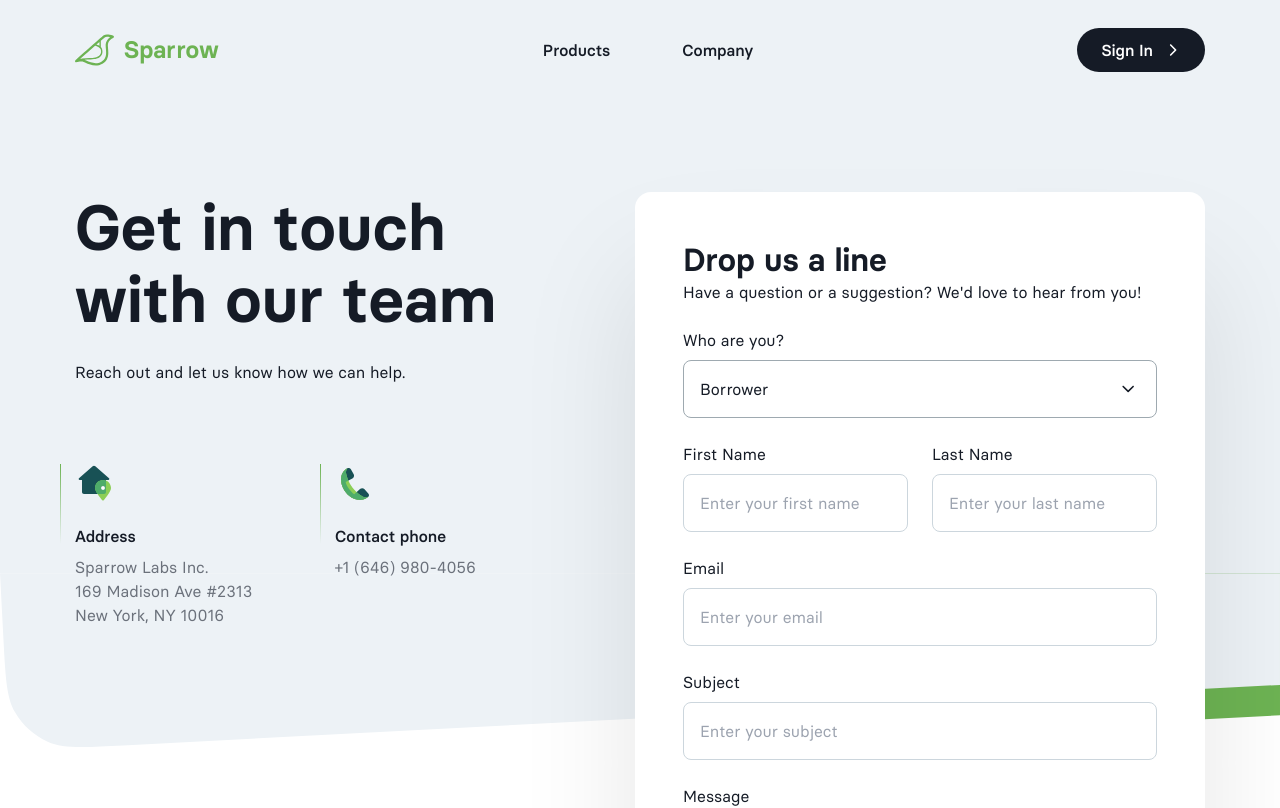
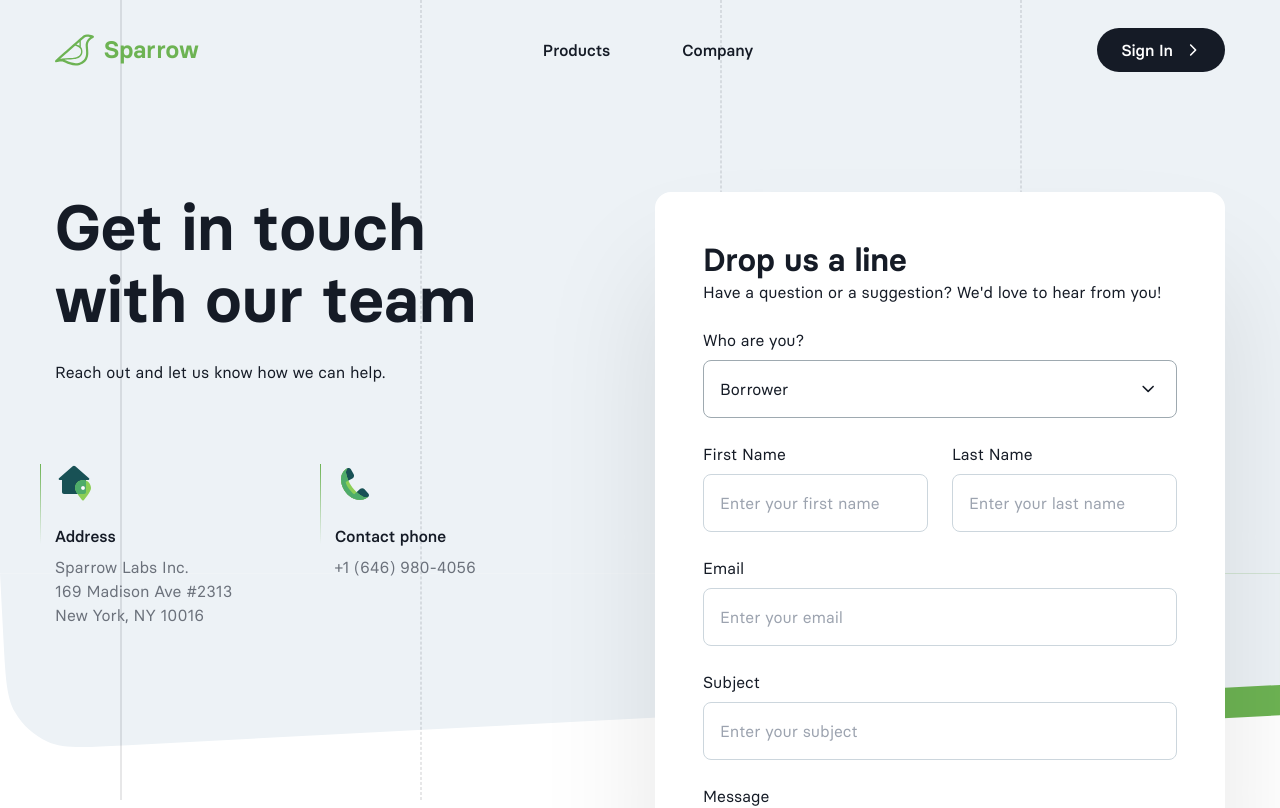
Before and after one commit to DreadIsBack/tino-agency-test, a Next.js app: page / in a window 1280 px wide. Shown: the top 808 px of the page. Built offline with nearby package versions, Linux system fonts and the light colour scheme.

Commit message:
Implement background lines

```diff
--- a/app/page.tsx
+++ b/app/page.tsx
@@ -7,7 +7,14 @@ import Card from '@/components/Card';
 export default function Home() {
   return (
     <div className="wrap">
-      <div className="wrap__margin">
+      <div className="background-lines">
+        <div></div>
+        <div></div>
+        <div></div>
+        <div></div>
+        <div></div>
+      </div>
+
       <header className="header">
         <a className="header__logo" href="#">
           <Image src="/img/logo.svg" width={39} height={31} alt="Logo" />
@@ -46,8 +53,8 @@ export default function Home() {
         </div>
         <DropUsALineForm />
       </main>
+
       <footer className="footer"></footer>
-      </div>
     </div>
   );
 }
--- a/styles/_variables.scss
+++ b/styles/_variables.scss
@@ -2,6 +2,11 @@ $color-green: #6db353;
 $color-dark-blue: #151b26;
 $color-grey-200: #ccd6dd;
 $color-grey-400: #9ea9b0;
+$color-background-line: rgba(21, 26, 37, 0.1);
 
 $breakpoint-1200: 1200px;
 $breakpoint-610: 610px;
+
+$z-background: -1;
+$z-overlay-background: 1;
+$z-overlay: 2;
--- a/styles/globals.scss
+++ b/styles/globals.scss
@@ -68,8 +68,38 @@ textarea {
   margin: 0 auto;
   max-width: 1170px;
 
-  &__margin {
+  @media (max-width: $breakpoint-1200) {
     margin: 0 20px;
+  }
+}
+
+.background-lines {
+  position: fixed;
+  left: 0px;
+  top: 0px;
+  z-index: $z-background;
+
+  width: 100%;
+  height: 100%;
+
+  div {
+    position: absolute;
+
+    width: 0px;
+    height: 100%;
+
+    border: 1px dashed $color-background-line;
+
+    &:first-child,
+    &:last-child {
+      border-style: solid;
+    }
+
+    @for $i from 1 through 5 {
+      &:nth-child(#{$i}) {
+        left: 120px + 300 * ($i - 1);
+      }
+    }
   }
 }
 
```
Lines whose indentation alone changed are shown as unchanged.
